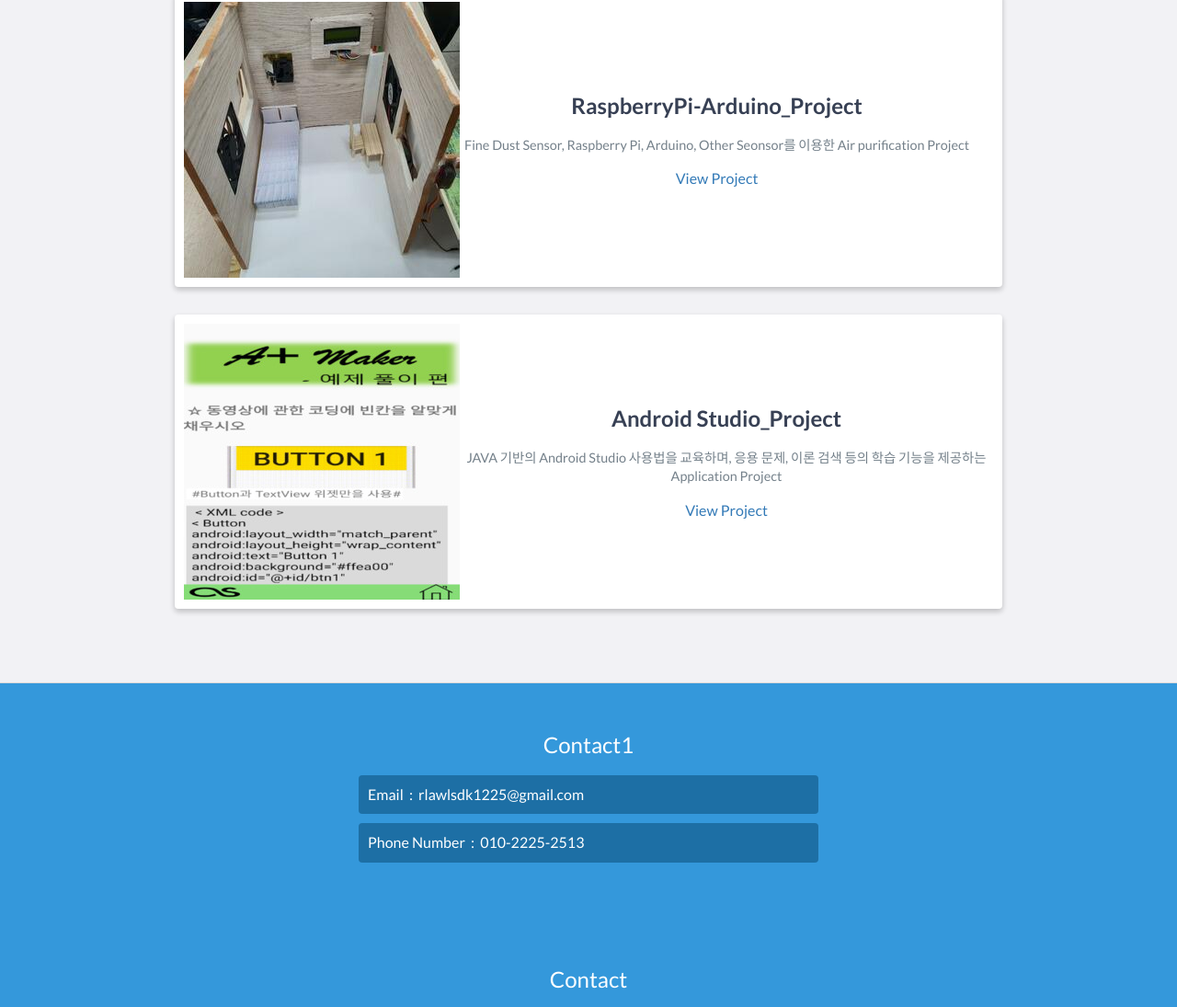
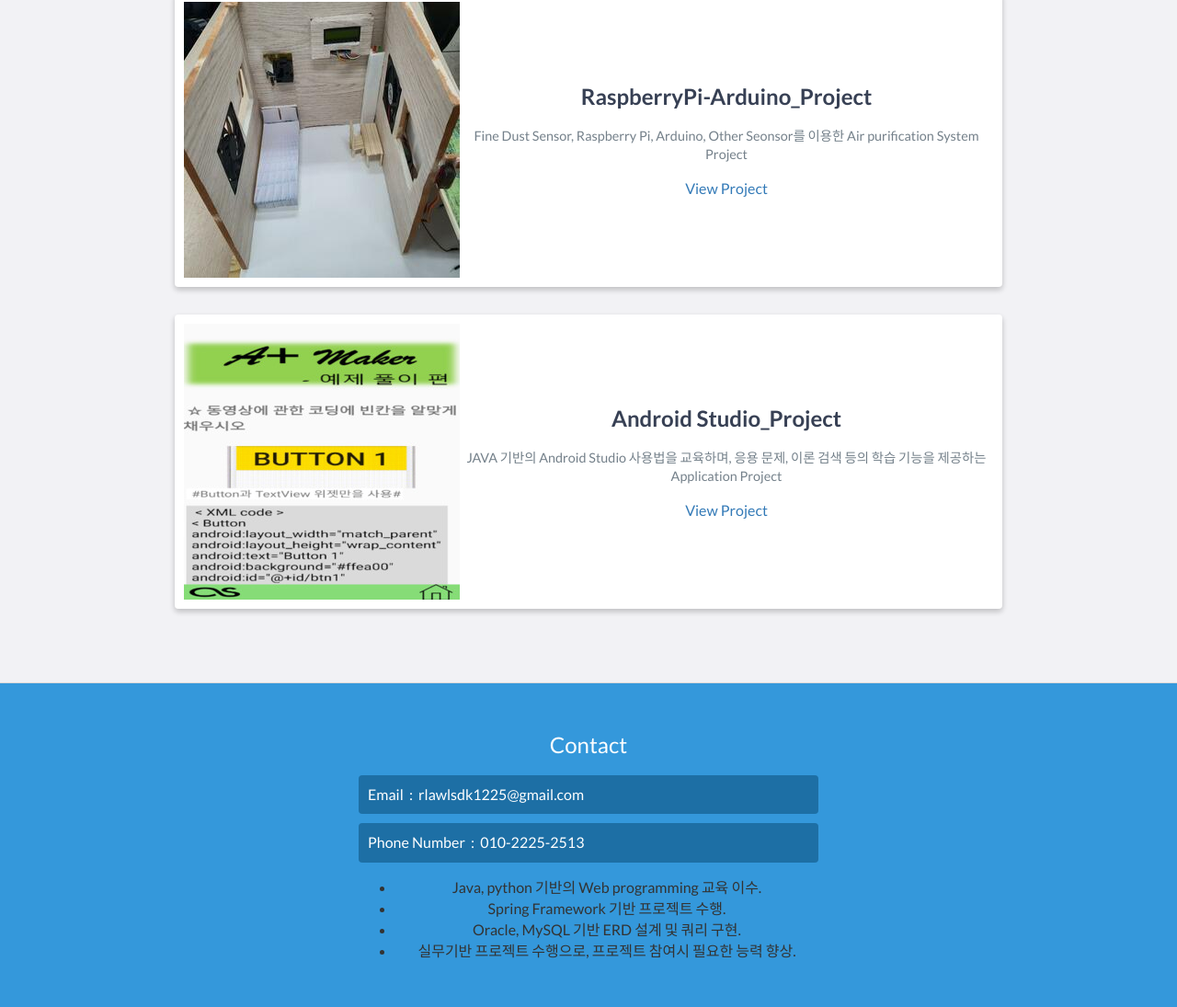
Before and after one commit to seongsik-choi/seongsik-choi.github.io, a website: page index.html in a window 1280 px wide. Shown: the part 3428-4523 px from the top of the page at 92% size. Drawn offline with nearby package versions, Linux system fonts and the light colour scheme.

Commit message:
Update index.html

```diff
--- a/index.html
+++ b/index.html
@@ -265,7 +265,7 @@
                     <div class="project-info">
                         <h3><b>RaspberryPi-Arduino_Project</b></h3>
                         <p style="text-align:center;">
-                            Fine Dust Sensor, Raspberry Pi, Arduino, Other Seonsor를 이용한 Air purification Project
+                            Fine Dust Sensor, Raspberry Pi, Arduino, Other Seonsor를 이용한 Air purification System Project
                         </p>
                         <a href = "https://github.com/seongsik-choi/RaspberryPi-Arduino_Project" target="blank">View Project</a>
                     </div>
@@ -296,19 +296,34 @@
     <!-- End #projects -->
 
     <div id="contact">
-        <h2>Contact1</h2>
+        <h2>Contact</h2>
         <div id="contact-form">
             <form method="POST" action="https://formspree.io/rlawlsdk1225@gmail.com">
-                <input type="hidden" name="_subject" value="Contact request from personal website" />
+
                 <input type="email" name="_replyto" placeholder="Email  :  rlawlsdk1225@gmail.com" required>
                 <input type="email" name="_replyto" placeholder="Phone Number  :  010-2225-2513" required>
-                <!-- <button type="submit">Send</button>-->
+				<ul>
+                <li>
+                    Java, python 기반의 Web programming 교육 이수.
+                </li>
+                <li>
+                    Spring Framework 기반 프로젝트 수행.
+                </li>
+                <li>
+                    Oracle, MySQL 기반 ERD 설계 및 쿼리 구현.
+                </li>
+                <li>
+                    실무기반 프로젝트 수행으로, 프로젝트 참여시 필요한 능력 향상.
+                </li>
+
+            </ul>
             </form>
         </div>
         <!-- End #contact-form -->
     </div>
     <!-- End #contact -->
 
+<!--
     <div id="contact">
         <h2>Contact</h2>
         <div id="contact-form">
@@ -316,12 +331,13 @@
                 <input type="hidden" name="_subject" value="Contact request from personal website" />
                 <input type="email" name="_replyto" placeholder="Email  :  rlawlsdk1225@gmail.com" required>
                 <input type="email" name="_replyto" placeholder="Phone Number  :  010-2225-2513" required>
-                <!-- <button type="submit">Send</button>-->
+
             </form>
         </div>
-        <!-- End #contact-form -->
+
     </div>
-    <!-- End #contact -->
+
+-->
 
     <footer>
         <div class="container">
```
